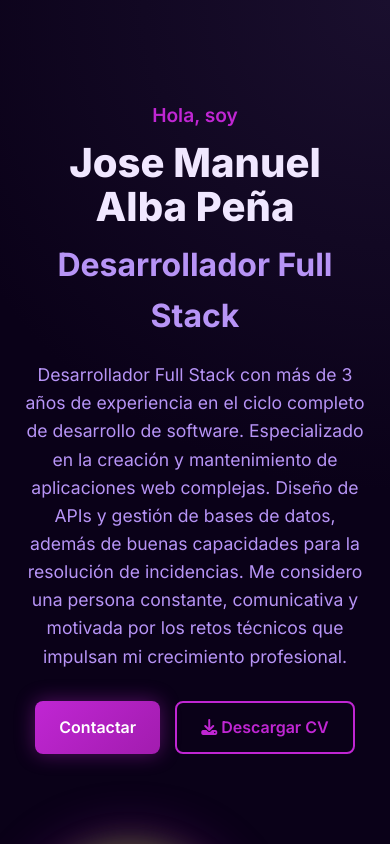
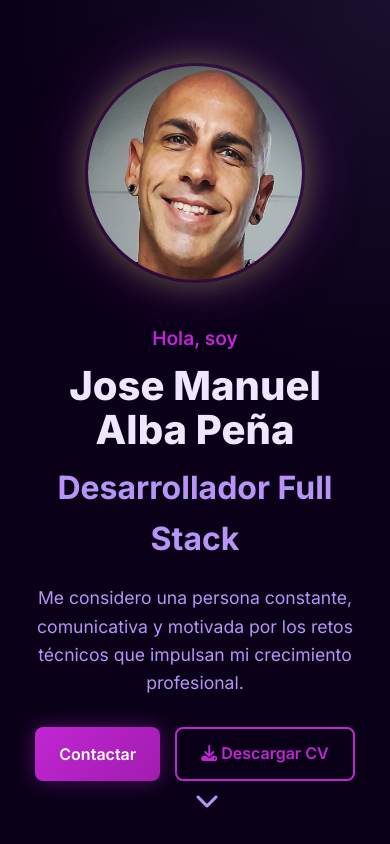
Before and after one commit to dawnrock/JMAPCV, a React (Vite) app: page / in a window 390 px wide. Shown: the top 844 px of the page. Built offline with nearby package versions, Linux system fonts and the light colour scheme.

Commit message:
feat: Implement initial CV application UI with global styles and Hero section.

```diff
--- a/src/App.css
+++ b/src/App.css
@@ -126,10 +126,9 @@ h5 {
 .hero-content {
   max-width: 1200px;
   width: 100%;
-  display: grid;
+  display: contents;
   grid-template-columns: 1fr 1fr;
   align-items: center;
-  gap: 50px;
 }
 
 .greeting {
@@ -202,8 +201,10 @@ h5 {
 
 .hero-image {
   display: flex;
-  align-items: flex-start;
-  padding-top: 40px;
+  flex-direction: column;
+  justify-content: center;
+  align-items: center;
+  margin-bottom: 20px;
 }
 
 .image-wrapper {
@@ -442,9 +443,29 @@ h5 {
 
 /* Responsive */
 @media (max-width: 768px) {
+  .about-container {
+    margin-bottom: none;
+  }
+
+  .hero-section {
+    padding: 16px 20px;
+  }
+
   .hero-content {
     grid-template-columns: 1fr;
     text-align: center;
+    display: grid;
+    grid-template-rows: auto 1fr;
+    gap: 20px;
+  }
+
+  .hero-image {
+    display: flex;
+    flex-direction: column;
+    justify-content: center;
+    align-items: center;
+    order: -1;
+    margin-bottom: 20px;
   }
 
   .hero-text h1 {
@@ -476,4 +497,19 @@ h5 {
     display: none;
     /* Simple hide for mobile for now, could add hamburger */
   }
+
+  .contact-links {
+    flex-direction: column;
+    align-items: center;
+    gap: 10px;
+  }
+
+  .contact-btn {
+    width: 100%;
+    justify-content: center;
+  }
+
+  .section-padding {
+    padding: 16px 0;
+  }
 }
--- a/src/components/Hero.jsx
+++ b/src/components/Hero.jsx
@@ -15,10 +15,8 @@ const Hero = () => {
                     <h1>Jose Manuel<br />Alba Peña</h1>
                     <h2>Desarrollador Full Stack</h2>
                     <p>
-                        Desarrollador Full Stack con más de 3 años de experiencia en el ciclo completo de desarrollo de software.
-                        Especializado en la creación y mantenimiento de aplicaciones web complejas.
-                        Diseño de APIs y gestión de bases de datos, además de buenas capacidades para la resolución de incidencias.
-                        Me considero una persona constante, comunicativa y motivada por los retos técnicos que impulsan mi crecimiento profesional.
+                        Me considero una persona constante, comunicativa y motivada por los retos
+                        técnicos que impulsan mi crecimiento profesional.
                     </p>
                     <div className="hero-buttons">
                         <button onClick={() => document.getElementById('contact').scrollIntoView({ behavior: 'smooth' })} className="btn primary">
```
